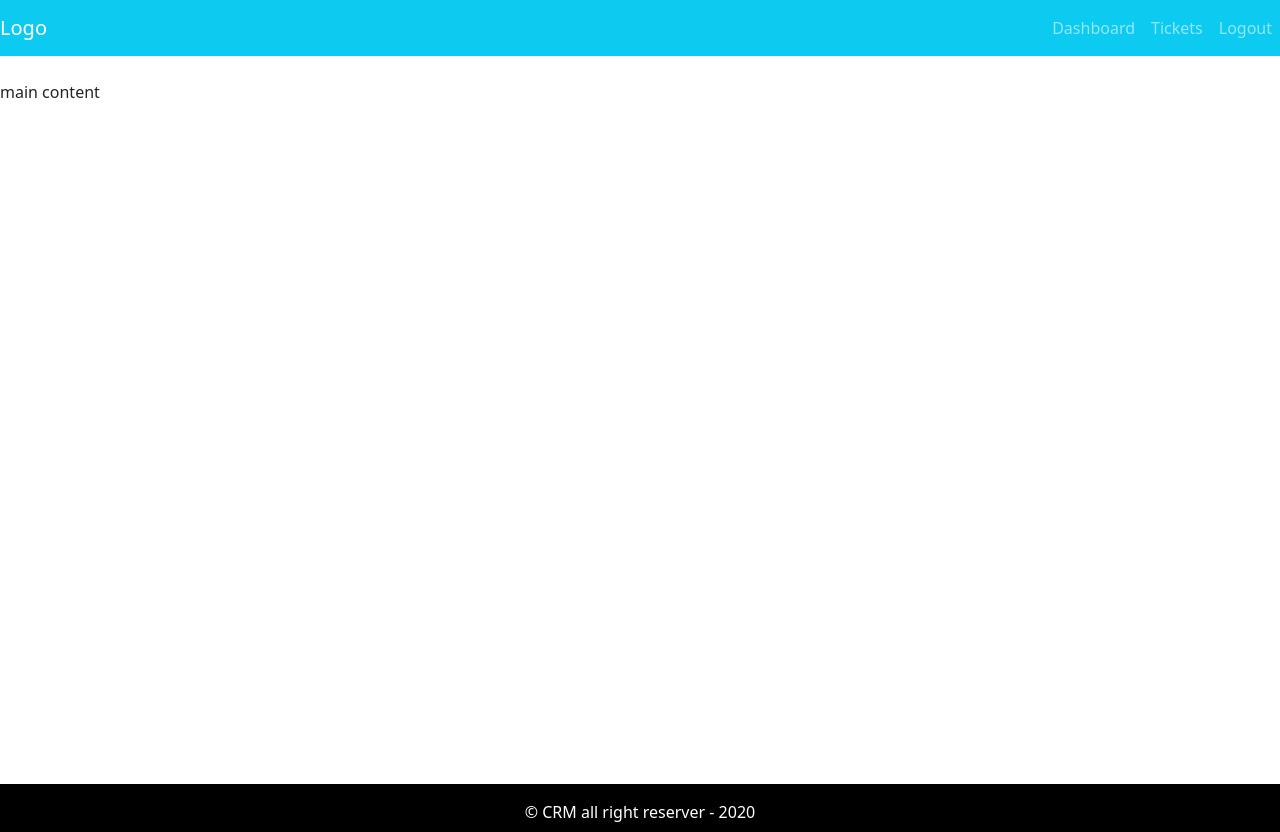
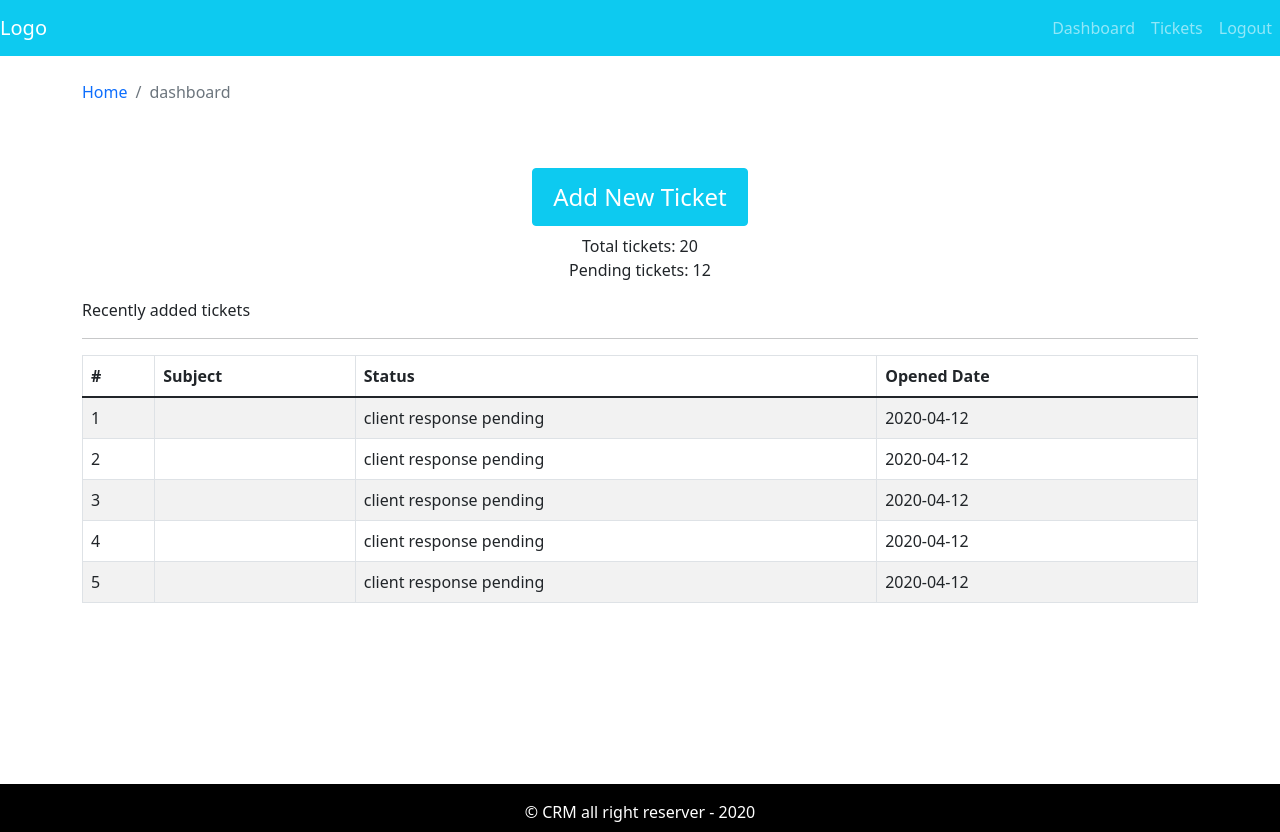
Before and after one commit to a-sadri/crm, a React (Create React App) app in the folder frontend/: page / in a window 1280 px wide. Built offline with nearby package versions, Linux system fonts and the light colour scheme.

Commit message:
Add dashboard page

```diff
--- a/frontend/src/App.js
+++ b/frontend/src/App.js
@@ -1,13 +1,16 @@
 import Layout from './components/layout/Layout';
-import Entry from './pages/Entry';
+import Login from './pages/Login';
 import ResetPassword from './pages/ResetPassword';
 import './app.css';
+import Dashboard from './pages/Dashboard';
 function App() {
   return (
     <div className='App'>
-      {/* <Entry /> */}
+      {/* <Login /> */}
       {/* <ResetPassword /> */}
-      <Layout />
+      <Layout>
+        <Dashboard />
+      </Layout>
     </div>
   );
 }
--- /dev/null
+++ b/frontend/src/assets/data/dummy-tickets.json
@@ -0,0 +1,27 @@
+[
+  {
+    "id": 1,
+    "status": "client response pending",
+    "addedAt": "2020-04-12"
+  },
+  {
+    "id": 2,
+    "status": "client response pending",
+    "addedAt": "2020-04-12"
+  },
+  {
+    "id": 3,
+    "status": "client response pending",
+    "addedAt": "2020-04-12"
+  },
+  {
+    "id": 4,
+    "status": "client response pending",
+    "addedAt": "2020-04-12"
+  },
+  {
+    "id": 5,
+    "status": "client response pending",
+    "addedAt": "2020-04-12"
+  }
+]
--- /dev/null
+++ b/frontend/src/components/PageBreadcrumb.js
@@ -0,0 +1,12 @@
+import { Breadcrumb } from 'react-bootstrap';
+
+const PageBreadcrumb = ({ page }) => {
+  return (
+    <Breadcrumb>
+      <Breadcrumb.Item href='/'>Home</Breadcrumb.Item>
+      <Breadcrumb.Item active>{page}</Breadcrumb.Item>
+    </Breadcrumb>
+  );
+};
+
+export default PageBreadcrumb;
--- /dev/null
+++ b/frontend/src/components/TicketTable.js
@@ -0,0 +1,36 @@
+import { Table } from 'react-bootstrap';
+
+const TicketTable = ({ tickets }) => {
+  return (
+    <Table striped bordered hover>
+      <thead>
+        <tr>
+          <th>#</th>
+          <th>Subject</th>
+          <th>Status</th>
+          <th>Opened Date</th>
+        </tr>
+      </thead>
+      <tbody>
+        {tickets.length ? (
+          tickets.map((item) => (
+            <tr key={item.id}>
+              <td>{item.id}</td>
+              <td>{item.subject}</td>
+              <td>{item.status}</td>
+              <td>{item.addedAt}</td>
+            </tr>
+          ))
+        ) : (
+          <tr>
+            <td colSpan='4' className='text-center'>
+              There is no ticket
+            </td>
+          </tr>
+        )}
+      </tbody>
+    </Table>
+  );
+};
+
+export default TicketTable;
--- a/frontend/src/components/layout/Layout.js
+++ b/frontend/src/components/layout/Layout.js
@@ -1,11 +1,11 @@
 import Header from './Header';
 import Footer from './Footer';
 
-const Layout = () => {
+const Layout = ({ children }) => {
   return (
     <div className='layout'>
       <Header />
-      <main>main content</main>
+      <main>{children}</main>
       <Footer />
     </div>
   );
--- a/frontend/src/index.css
+++ /dev/null
@@ -1,13 +0,0 @@
-body {
-  margin: 0;
-  font-family: -apple-system, BlinkMacSystemFont, 'Segoe UI', 'Roboto', 'Oxygen',
-    'Ubuntu', 'Cantarell', 'Fira Sans', 'Droid Sans', 'Helvetica Neue',
-    sans-serif;
-  -webkit-font-smoothing: antialiased;
-  -moz-osx-font-smoothing: grayscale;
-}
-
-code {
-  font-family: source-code-pro, Menlo, Monaco, Consolas, 'Courier New',
-    monospace;
-}
--- a/frontend/src/index.js
+++ b/frontend/src/index.js
@@ -1,6 +1,5 @@
 import React from 'react';
 import ReactDOM from 'react-dom';
-import './index.css';
 import App from './App';
 import 'bootstrap/dist/css/bootstrap.min.css';
 
--- /dev/null
+++ b/frontend/src/pages/Dashboard.js
@@ -0,0 +1,47 @@
+import { Container, Row, Col, Button } from 'react-bootstrap';
+import TicketTable from '../components/TicketTable';
+import tickets from '../assets/data/dummy-tickets.json';
+import PageBreadcrumb from '../components/PageBreadcrumb';
+
+const Dashboard = () => {
+  return (
+    <Container>
+      <Row>
+        <Col>
+          <PageBreadcrumb page='dashboard' />
+        </Col>
+      </Row>
+      <Row>
+        <Col className='text-center mt-5 mb-2'>
+          <Button
+            variant='info'
+            style={{
+              color: 'white',
+              fontSize: '1.5rem',
+              padding: '10px 20px',
+            }}
+          >
+            Add New Ticket
+          </Button>
+        </Col>
+      </Row>
+      <Row>
+        <Col className='text-center mb-2'>
+          <div>Total tickets: 20</div>
+          <div>Pending tickets: 12</div>
+        </Col>
+      </Row>
+      <Row>
+        <Col className='mt-2'>Recently added tickets</Col>
+      </Row>
+      <hr />
+      <Row>
+        <Col className='recent-tickets'>
+          <TicketTable tickets={tickets} />
+        </Col>
+      </Row>
+    </Container>
+  );
+};
+
+export default Dashboard;
--- a/frontend/src/pages/Entry.js
+++ b/frontend/src/pages/Login.js
@@ -1,6 +1,6 @@
 import { useState } from 'react';
 import { Container, Row, Col, Form, Card, Button } from 'react-bootstrap';
-import './entry.css';
+import './login.css';
 
 const Entry = () => {
   const [email, setEmail] = useState('');
--- a/frontend/src/pages/ResetPassword.js
+++ b/frontend/src/pages/ResetPassword.js
@@ -1,6 +1,6 @@
 import { useState } from 'react';
 import { Container, Row, Col, Form, Card, Button } from 'react-bootstrap';
-import './entry.css';
+import './login.css';
 
 const Entry = () => {
   const [email, setEmail] = useState('');
```
Also changed, not shown: frontend/src/pages/login.css (renamed from frontend/src/pages/entry.css).
